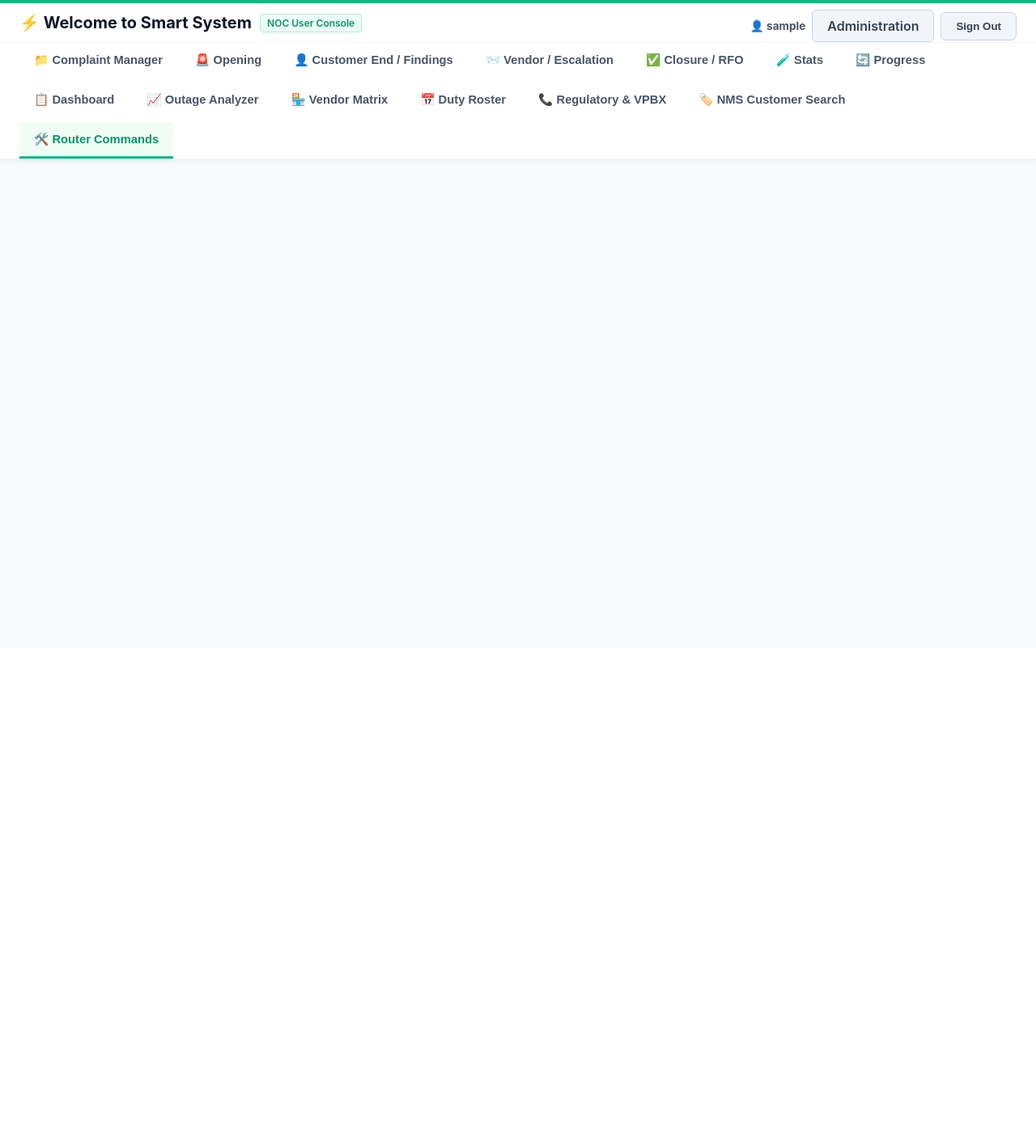
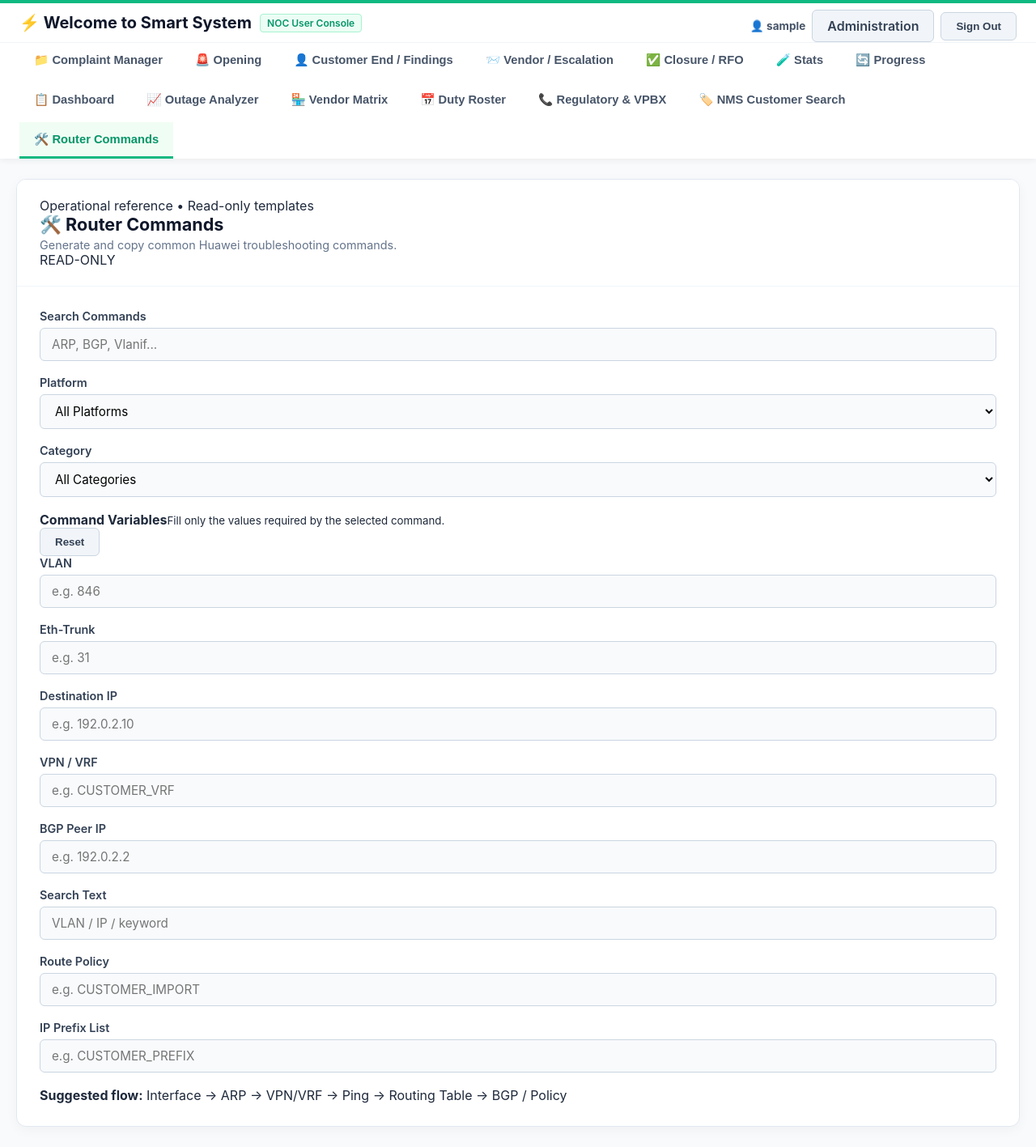
Before and after one commit to itsnasiralii/smartportal, a PHP site: page / in a window 1280 px wide, after a click on "🛠️ Router Commands". Shown: the whole page at 81% size. Before the commit the page ends 199 px from the top, so only its background shows below. Run offline with PHP 8.4, Linux system fonts and the light colour scheme; the visitor is signed in with stand-in values (Sample User, id 1); data that the repository does not hold is empty.

Commit message:
Add Router Commands panel

```diff
--- a/console_panels.php
+++ b/console_panels.php
@@ -818,3 +818,56 @@
  </div>
 </div>
 <?php endif; ?>
+
+<?php if (has_feature_access('router')): ?>
+<?php
+$router_commands_payload = ['commands' => []];
+$router_commands_path = __DIR__ . '/router_commands.json';
+if (is_file($router_commands_path)) {
+    $decoded_router_commands = json_decode((string)file_get_contents($router_commands_path), true);
+    if (is_array($decoded_router_commands) && isset($decoded_router_commands['commands']) && is_array($decoded_router_commands['commands'])) {
+        $router_commands_payload = $decoded_router_commands;
+    }
+}
+?>
+<div id="tab-router" class="tab-content <?= ($active_tab_id ?? '') === 'tab-router' ? 'active' : '' ?>">
+ <div class="panel-card">
+  <div class="panel-header router-command-header">
+   <div>
+    <div class="router-eyebrow">Operational reference • Read-only templates</div>
+    <h2>🛠️ Router Commands</h2>
+    <p>Generate and copy common Huawei troubleshooting commands.</p>
+   </div>
+   <div class="router-readonly-badge">READ-ONLY</div>
+  </div>
+  <div class="panel-body">
+   <div class="router-command-toolbar">
+    <div class="form-group"><label for="router-command-filter">Search Commands</label><input id="router-command-filter" type="search" placeholder="ARP, BGP, Vlanif..." oninput="renderRouterCommands()"></div>
+    <div class="form-group"><label for="router-platform-filter">Platform</label><select id="router-platform-filter" onchange="renderRouterCommands()"><option value="">All Platforms</option></select></div>
+    <div class="form-group"><label for="router-category-filter">Category</label><select id="router-category-filter" onchange="renderRouterCommands()"><option value="">All Categories</option></select></div>
+   </div>
+
+   <div class="router-variable-panel">
+    <div class="router-variable-title"><div><strong>Command Variables</strong><small>Fill only the values required by the selected command.</small></div><button type="button" class="btn-secondary" onclick="resetRouterCommandInputs()">Reset</button></div>
+    <div class="router-variable-grid">
+     <div class="form-group"><label for="router-vlan">VLAN</label><input id="router-vlan" placeholder="e.g. 846" oninput="renderRouterCommands()"></div>
+     <div class="form-group"><label for="router-trunk">Eth-Trunk</label><input id="router-trunk" placeholder="e.g. 31" oninput="renderRouterCommands()"></div>
+     <div class="form-group"><label for="router-ip">Destination IP</label><input id="router-ip" placeholder="e.g. 192.0.2.10" oninput="renderRouterCommands()"></div>
+     <div class="form-group"><label for="router-vrf">VPN / VRF</label><input id="router-vrf" placeholder="e.g. CUSTOMER_VRF" oninput="renderRouterCommands()"></div>
+     <div class="form-group"><label for="router-peer-ip">BGP Peer IP</label><input id="router-peer-ip" placeholder="e.g. 192.0.2.2" oninput="renderRouterCommands()"></div>
+     <div class="form-group"><label for="router-config-search">Search Text</label><input id="router-config-search" placeholder="VLAN / IP / keyword" oninput="renderRouterCommands()"></div>
+     <div class="form-group"><label for="router-policy">Route Policy</label><input id="router-policy" placeholder="e.g. CUSTOMER_IMPORT" oninput="renderRouterCommands()"></div>
+     <div class="form-group"><label for="router-prefix">IP Prefix List</label><input id="router-prefix" placeholder="e.g. CUSTOMER_PREFIX" oninput="renderRouterCommands()"></div>
+    </div>
+   </div>
+
+   <div class="router-flow-note"><strong>Suggested flow:</strong> Interface → ARP → VPN/VRF → Ping → Routing Table → BGP / Policy</div>
+   <div id="router-command-count" class="router-command-count"></div>
+   <div id="router-command-list" class="router-command-grid"></div>
+  </div>
+ </div>
+</div>
+<script>
+window.ROUTER_COMMANDS = <?= json_encode($router_commands_payload, JSON_UNESCAPED_SLASHES | JSON_UNESCAPED_UNICODE | JSON_HEX_TAG | JSON_HEX_AMP | JSON_HEX_APOS | JSON_HEX_QUOT) ?>;
+</script>
+<?php endif; ?>
```
